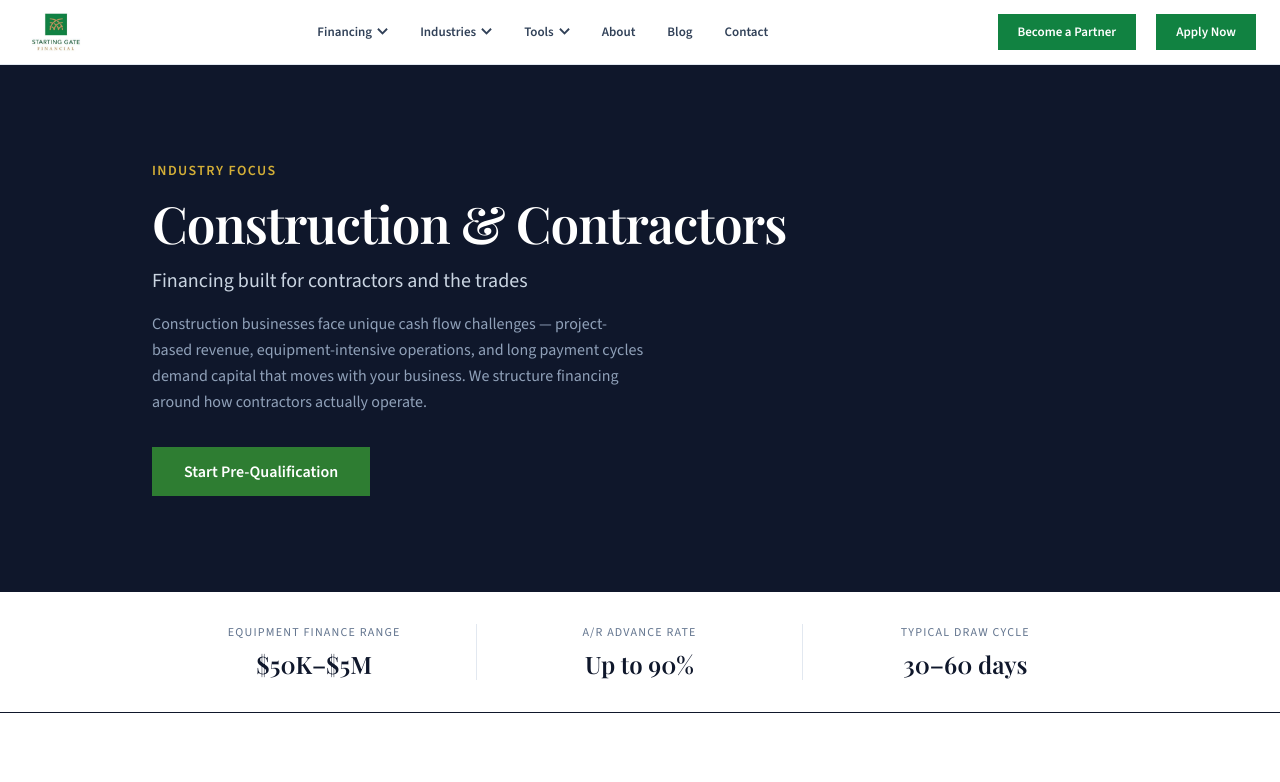
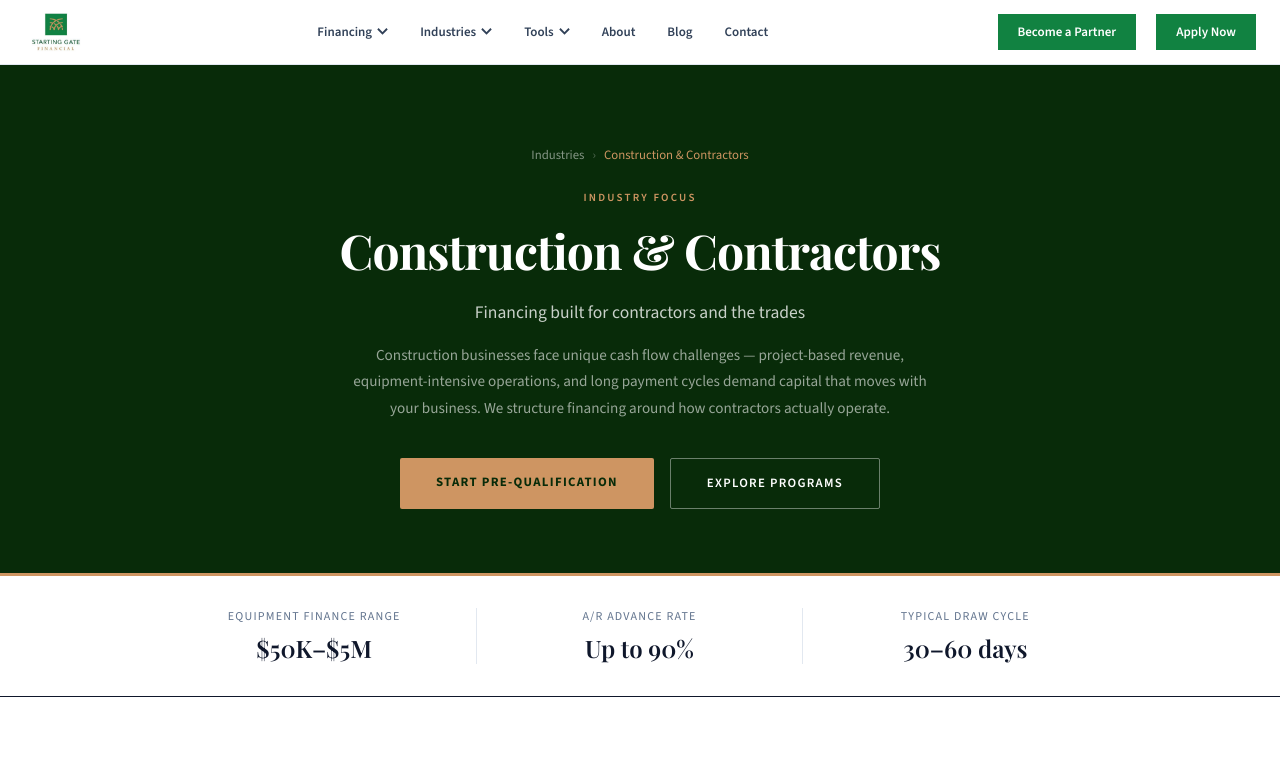
Before and after one commit to syed-sgf/sgf-site, a Next.js app: page /industries/construction in a window 1280 px wide. Shown: the top 782 px of the page. Built offline with nearby package versions, Linux system fonts and the light colour scheme; a web font is replaced by a local one.

Commit message:
fix: industry slug hero — dark green bg, centered content, dual CTAs

```diff
--- a/app/industries/[slug]/page.tsx
+++ b/app/industries/[slug]/page.tsx
@@ -45,26 +45,34 @@ export default async function IndustryPage({
     <main className="bg-white text-slate-900">
 
       {/* ── Hero ──────────────────────────────────────────────────── */}
-      <section className="bg-slate-900 text-white py-24">
-        <div className="max-w-5xl mx-auto px-6">
-          <p className="text-sm uppercase tracking-widest text-[var(--sgf-gold-500)] font-semibold mb-4">
+      {/* ── Hero ──────────────────────────────────────────────────── */}
+      <section style={{ background: "#082B09", padding: "5rem 2rem 4rem", borderBottom: "3px solid #CE9562" }}>
+        <div style={{ maxWidth: "780px", margin: "0 auto", display: "flex", flexDirection: "column", alignItems: "center", textAlign: "center" }}>
+          <div style={{ display: "flex", alignItems: "center", gap: "0.5rem", marginBottom: "1.5rem" }}>
+            <Link href="/industries" style={{ fontSize: "0.8rem", color: "rgba(255,255,255,0.5)", textDecoration: "none" }}>Industries</Link>
+            <span style={{ color: "rgba(255,255,255,0.3)", fontSize: "0.8rem" }}>›</span>
+            <span style={{ fontSize: "0.8rem", color: "#CE9562" }}>{industry.title}</span>
+          </div>
+          <p style={{ fontSize: "11px", letterSpacing: "0.2em", textTransform: "uppercase", color: "#CE9562", fontWeight: "600", marginBottom: "1rem" }}>
             Industry Focus
           </p>
-          <h1 className="font-serif text-5xl md:text-6xl font-semibold leading-tight">
+          <h1 style={{ fontFamily: "var(--font-playfair)", fontSize: "clamp(2rem,4vw,3rem)", fontWeight: "700", color: "#fff", lineHeight: "1.15", marginBottom: "1.25rem" }}>
             {industry.title}
           </h1>
-          <p className="mt-4 text-xl text-slate-300 max-w-2xl">
+          <p style={{ fontSize: "1.1rem", color: "rgba(255,255,255,0.78)", lineHeight: "1.7", maxWidth: "580px", marginBottom: "0.85rem" }}>
             {industry.subtitle}
           </p>
-          <p className="mt-4 text-slate-400 max-w-2xl leading-relaxed">
+          <p style={{ fontSize: "0.95rem", color: "rgba(255,255,255,0.58)", lineHeight: "1.75", maxWidth: "580px", marginBottom: "2.25rem" }}>
             {industry.description}
           </p>
-          <Link
-            href="/apply"
-            className="inline-block mt-8 bg-[var(--sgf-green-500)] hover:bg-[var(--sgf-green-600)] text-white px-8 py-3 font-semibold transition-colors"
-          >
-            Start Pre-Qualification
-          </Link>
+          <div style={{ display: "flex", gap: "1rem", flexWrap: "wrap", justifyContent: "center" }}>
+            <Link href="/apply" style={{ display: "inline-block", padding: "0.9rem 2.25rem", background: "#CE9562", color: "#082B09", fontWeight: "700", fontSize: "0.8rem", letterSpacing: "0.1em", textTransform: "uppercase", textDecoration: "none", borderRadius: "2px" }}>
+              Start Pre-Qualification
+            </Link>
+            <Link href="/financing-options" style={{ display: "inline-block", padding: "0.9rem 2.25rem", background: "transparent", color: "#fff", border: "1.5px solid rgba(255,255,255,0.4)", fontWeight: "600", fontSize: "0.8rem", letterSpacing: "0.1em", textTransform: "uppercase", textDecoration: "none", borderRadius: "2px" }}>
+              Explore Programs
+            </Link>
+          </div>
         </div>
       </section>
 
```
